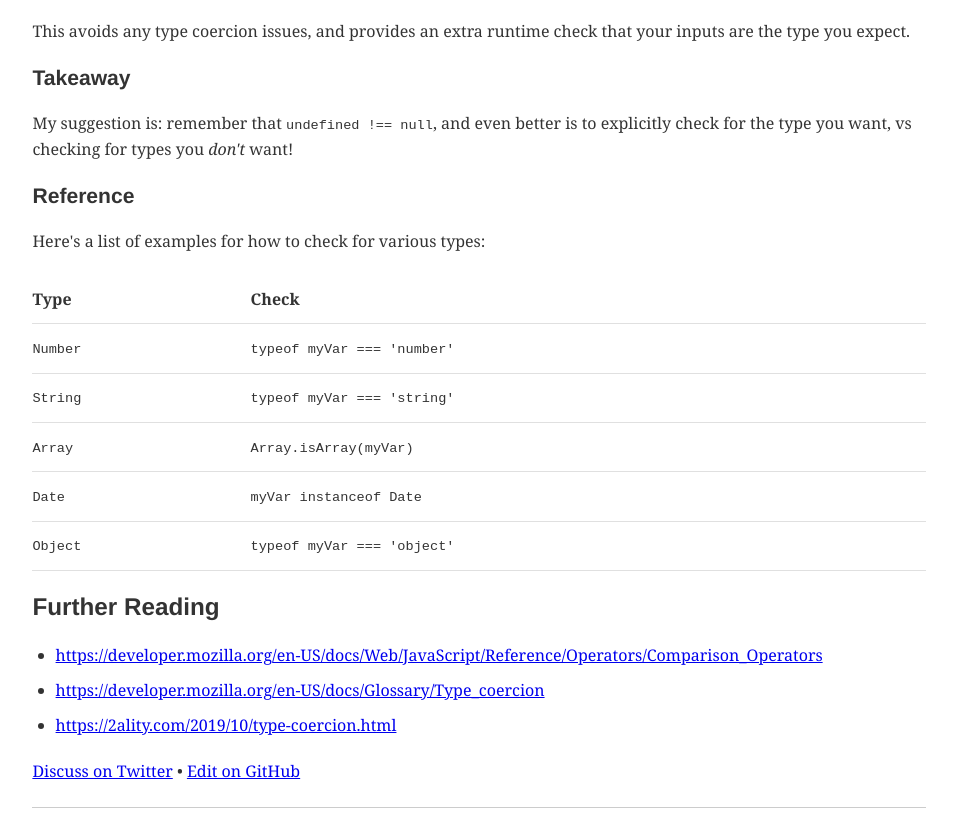
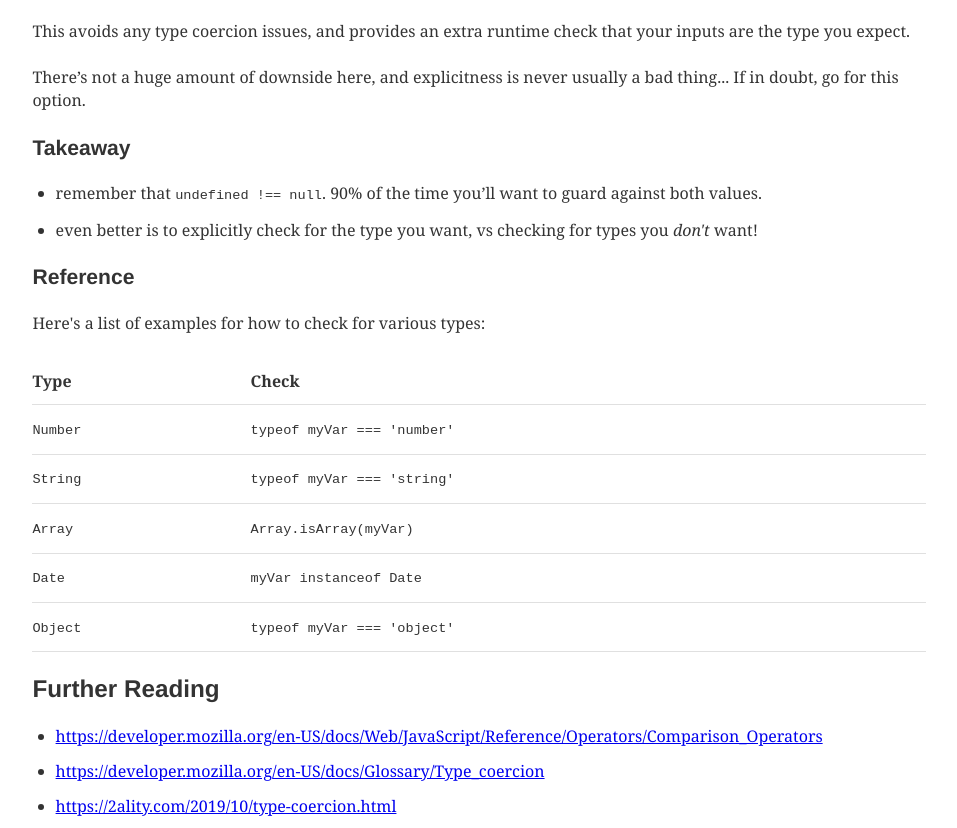
Before and after one commit to magicmark/blog.larah.me, a Gatsby site: page /write-explicit-type-guards/ in a window 1280 px wide. Shown: the part 1766-2594 px from the top of the page, without its empty margins (161-1118 px from the left). Built offline with nearby package versions, Linux system fonts and the light colour scheme; Gatsby itself is replaced by a stand-in of ours; some packages are replaced by stand-ins of ours; a small style sheet from the web is missing; what typography-theme-github would draw is missing.

Commit message:
Update index.md

```diff
--- a/content/blog/write-explicit-type-guards/index.md
+++ b/content/blog/write-explicit-type-guards/index.md
@@ -76,9 +76,12 @@ function myMethod(foo: ?string) {
 
 This avoids any type coercion issues, and provides an extra runtime check that your inputs are the type you expect.
 
+There’s not a huge amount of downside here, and explicitness is never usually a bad thing... If in doubt, go for this option.
+
 ### Takeaway
 
-My suggestion is: remember that `undefined !== null`, and even better is to explicitly check for the type you want, vs checking for types you _don't_ want!
+- remember that `undefined !== null`.  90% of the time you’ll want to guard against both values.
+- even better is to explicitly check for the type you want, vs checking for types you _don't_ want!
 
 ### Reference
 
```
